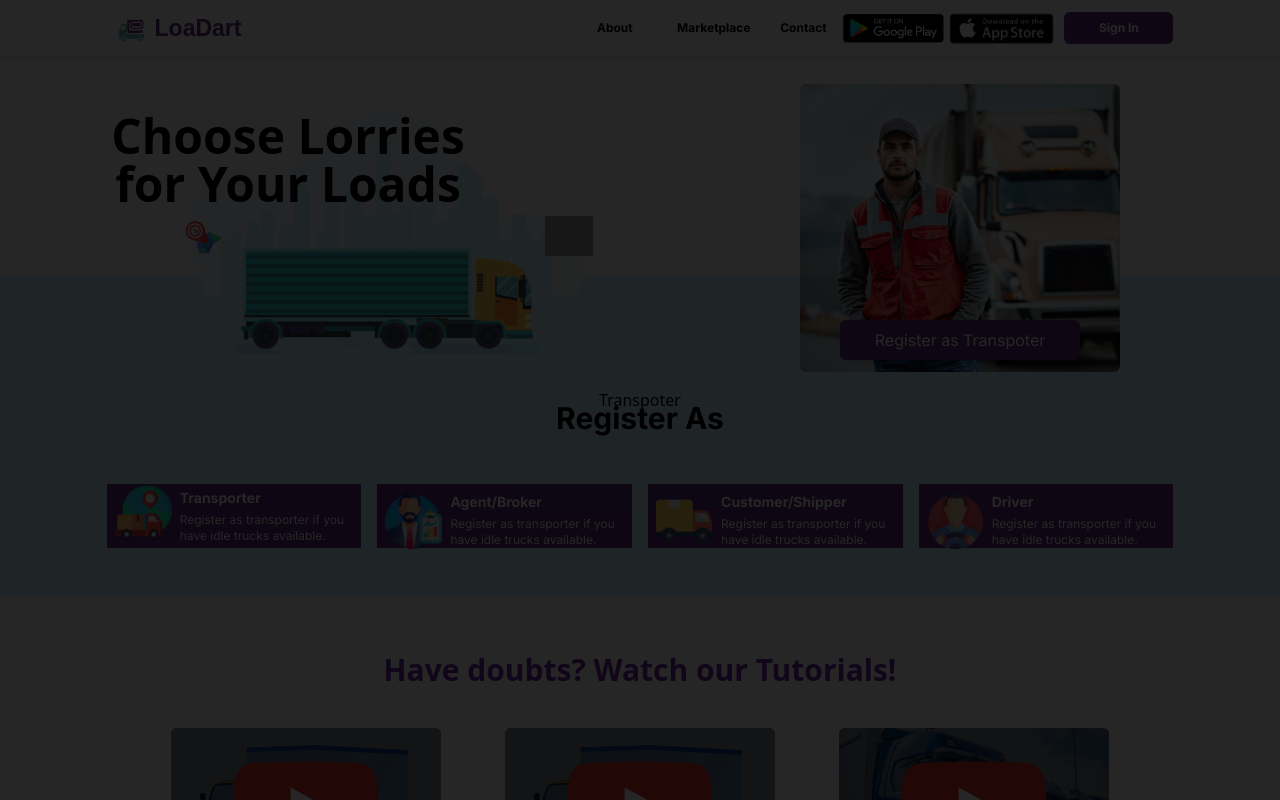
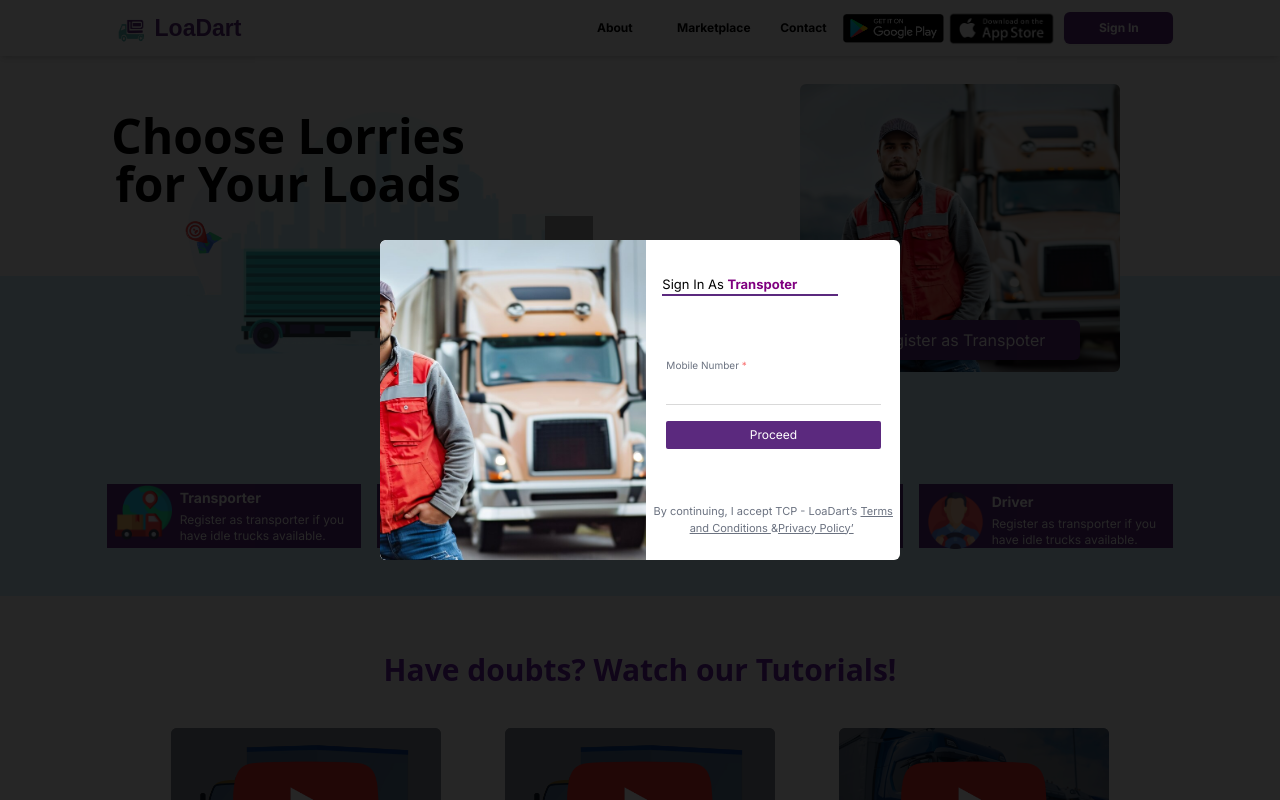
Before and after one commit to nihalmohd/LoaDart, a React (Vite) app: page / in a window 1280 px wide. Both pictures are taken after a click on the button "Register as Transpoter". Shown: the top 800 px of the page. Built offline with nearby package versions, Linux system fonts and the light colour scheme; grey boxes are pictures that could not be loaded.

Commit message:
4 sign up pages is over

```diff
--- a/src/assets/components/Signup/Broker.jsx
+++ b/src/assets/components/Signup/Broker.jsx
@@ -2,7 +2,43 @@ import React from 'react'
 
 const Broker = () => {
   return (
-    <div>Broker</div>
+    <div>
+        <div className="w-[520px] h-[320px] bg-white rounded-md flex relative z-50 overflow-hidden">
+        <div className="w-[272px] h-full rounded-s-md overflow-y-hidden">
+        <img
+      src="/images/c6d9e0b945affbe94efba26aa6c9fc78.png"
+      className="w-full h-full object-cover  object-[75%]"
+      alt="Broker"
+    />
+        </div>
+
+        <div className='w-[259px] h-[240px]  rounded-e-lg'>
+          <div className="w-full h-14  flex justify-start items-end">
+            <div className="w-44 h-10  border-b-2 border-[#5B297E]  flex items-end ml-4">
+             <h1 className='font-inter text-[13px] '>Sign In As <span className='font-semibold text-[purple]'>Broker</span></h1>
+            </div>
+          </div>
+            <form action="">
+          <div className="w-full h-36 flex justify-center items-center ">
+              <div className="w-full h-16 flex justify-center items-center ml-2">
+                <div className="w-full h-5 bg-gray ml-3 ">
+                  <h1 className='text-[10px] font-inter text-[#6B7280] '>Mobile Number <span className='text-red-400'>*</span></h1>
+                  <div className="w-full h-14  ">
+                   <div className='w-11/12 h-8  border-b border-[#D9D9D9] text-base'>
+                  <input type=" number" className='border-white focus:outline-none active:outline-none' />
+                   </div>
+                  <button className='w-11/12 h-7 bg-[#5B297E] mt-4 text-white text-xs font-inter rounded-sm'>Proceed</button>
+                  </div>
+                </div>
+              </div>
+          </div>
+            </form>
+          <div className="w-full h-20  mt-4 flex justify-center items-end ">
+            <h1 className='text-[11px] font-inter text-[#6B7280] text-center'>By continuing, I accept TCP - LoaDart’s <span className='underline'>Terms and Conditions </span>&<span className='underline'>Privacy Policy’</span> </h1>
+          </div>
+        </div>
+      </div>
+    </div>
   )
 }
 
--- a/src/assets/components/Signup/Driver.jsx
+++ b/src/assets/components/Signup/Driver.jsx
@@ -2,7 +2,43 @@ import React from 'react'
 
 const Driver = () => {
   return (
-    <div>Driver</div>
+    <div>
+        <div className="w-[520px] h-[320px] bg-white rounded-md flex relative z-50 overflow-hidden">
+        <div className="w-[272px] h-full rounded-s-md overflow-y-hidden">
+        <img
+      src="/images/6adda6a4f6b86bb8d24399cd0782e7b7.png"
+      className="w-full h-full object-cover  object-[75%]"
+      alt="Driver"
+    />
+        </div>
+
+        <div className='w-[259px] h-[240px]  rounded-e-lg'>
+          <div className="w-full h-14  flex justify-start items-end">
+            <div className="w-44 h-10  border-b-2 border-[#5B297E]  flex items-end ml-4">
+             <h1 className='font-inter text-[13px] '>Sign In As <span className='font-semibold text-[purple]'>Driver</span></h1>
+            </div>
+          </div>
+            <form action="">
+          <div className="w-full h-36 flex justify-center items-center ">
+              <div className="w-full h-16 flex justify-center items-center ml-2">
+                <div className="w-full h-5 bg-gray ml-3 ">
+                  <h1 className='text-[10px] font-inter text-[#6B7280] '>Mobile Number <span className='text-red-400'>*</span></h1>
+                  <div className="w-full h-14  ">
+                   <div className='w-11/12 h-8  border-b border-[#D9D9D9] text-base'>
+                  <input type=" number" className='border-white focus:outline-none active:outline-none' />
+                   </div>
+                  <button className='w-11/12 h-7 bg-[#5B297E] mt-4 text-white text-xs font-inter rounded-sm'>Proceed</button>
+                  </div>
+                </div>
+              </div>
+          </div>
+            </form>
+          <div className="w-full h-20  mt-4 flex justify-center items-end ">
+            <h1 className='text-[11px] font-inter text-[#6B7280] text-center'>By continuing, I accept TCP - LoaDart’s <span className='underline'>Terms and Conditions </span>&<span className='underline'>Privacy Policy’</span> </h1>
+          </div>
+        </div>
+      </div>
+    </div>
   )
 }
 
--- a/src/assets/components/Signup/Transpoter.jsx
+++ b/src/assets/components/Signup/Transpoter.jsx
@@ -1,9 +1,45 @@
 import React from 'react'
 
 const Transpoter = () => {
-  return (
-    <div>Transpoter</div>
-  )
+    return (
+        <div>
+            <div className="w-[520px] h-[320px] bg-white rounded-md flex relative z-50 overflow-hidden">
+                <div className="w-[272px] h-full rounded-s-md overflow-y-hidden">
+                    <img
+                        src="/images/a82aaeda5d038912a13d81dc0ca3a4a1.png"
+                        className="w-full h-full object-cover  object-[75%]"
+                        alt="Transpoter"
+                    />
+                </div>
+
+                <div className='w-[259px] h-[240px]  rounded-e-lg'>
+                    <div className="w-full h-14  flex justify-start items-end">
+                        <div className="w-44 h-10  border-b-2 border-[#5B297E]  flex items-end ml-4">
+                            <h1 className='font-inter text-[13px] '>Sign In As <span className='font-semibold text-[purple]'>Transpoter</span></h1>
+                        </div>
+                    </div>
+                    <form action="">
+                        <div className="w-full h-36 flex justify-center items-center ">
+                            <div className="w-full h-16 flex justify-center items-center ml-2">
+                                <div className="w-full h-5 bg-gray ml-3 ">
+                                    <h1 className='text-[10px] font-inter text-[#6B7280] '>Mobile Number <span className='text-red-400'>*</span></h1>
+                                    <div className="w-full h-14  ">
+                                        <div className='w-11/12 h-8  border-b border-[#D9D9D9] text-base'>
+                                            <input type=" number" className='border-white focus:outline-none active:outline-none' />
+                                        </div>
+                                        <button className='w-11/12 h-7 bg-[#5B297E] mt-4 text-white text-xs font-inter rounded-sm'>Proceed</button>
+                                    </div>
+                                </div>
+                            </div>
+                        </div>
+                    </form>
+                    <div className="w-full h-20  mt-4 flex justify-center items-end ">
+                        <h1 className='text-[11px] font-inter text-[#6B7280] text-center'>By continuing, I accept TCP - LoaDart’s <span className='underline'>Terms and Conditions </span>&<span className='underline'>Privacy Policy’</span> </h1>
+                    </div>
+                </div>
+            </div>
+        </div>
+    )
 }
 
 export default Transpoter
```
